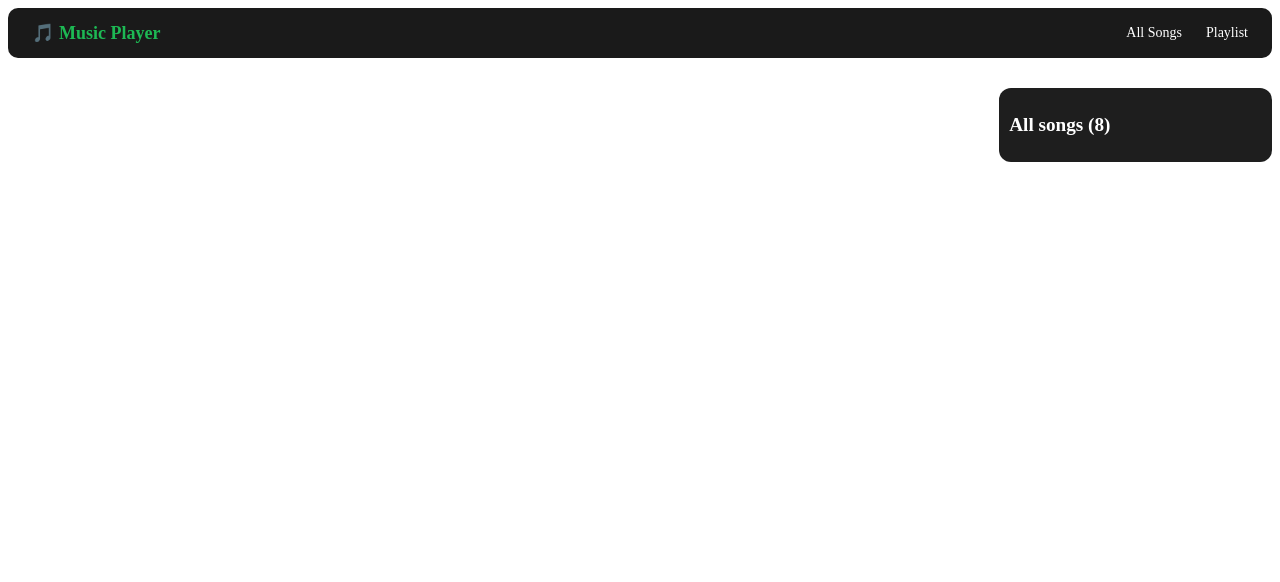
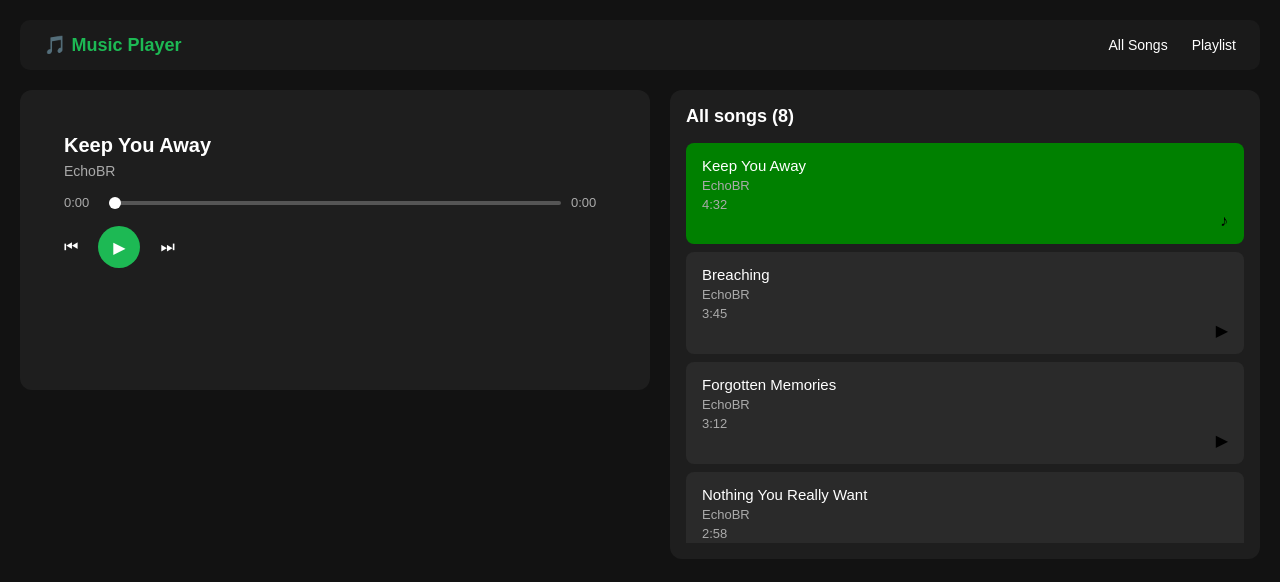
Before and after one commit to Praveen-tej/Music-player, a React (Vite) app: page / in a window 1280 px wide. Shown: the top 582 px of the page. Built offline with nearby package versions, Linux system fonts and the light colour scheme.

Commit message:
Created basic UI

```diff
--- a/src/App.jsx
+++ b/src/App.jsx
@@ -2,24 +2,27 @@ import {Allsongs} from "./components/AllSongs";
 import Playlist from "./components/PlayList";
 import Navbar from "./components/Navbar";
 import { BrowserRouter, Route, Routes } from "react-router-dom";
+import { Player } from "./components/Player";
 
 function App() {
   return (
-    <>
     <BrowserRouter>
-      <div className="player-section">
       <Navbar />
+
+      <div className="main-content">
+        <div className="audio-player">
+          <Player />
         </div>
 
         <div className="content-section">
           <Routes>
-        <Route path="/" element={<Allsongs/>} />
-        <Route path="/playlist" element={<Playlist/>} />
+            <Route path="/" element={<Allsongs />} />
+            <Route path="/playlist" element={<Playlist />} />
           </Routes>
         </div>
+      </div>
     </BrowserRouter>
-    </>
-  );
+  )
 }
 
-export default App;
+export default App
--- a/src/components/AllSongs.jsx
+++ b/src/components/AllSongs.jsx
@@ -1,10 +1,28 @@
-import {useMusic } from "../hooks/useMusic"
+import { useMusic } from "../hooks/useMusic";
 
-export  const Allsongs = () => {
-    const {allsongs} = useMusic()
-    return (
-        <div className="all-songs" >
-            <h2>All songs ({allsongs.length})</h2>
-        </div>
-    )
-}
+export const Allsongs = () => {
+  const { allsongs, currentTrack, currentTrackIndex, handlePlaySong } = useMusic()
+  return (
+    <div className="all-songs">
+      <h2>All songs ({allsongs.length})</h2>
+      <div className="songs-grid">
+        {allsongs.map((song , key) => (
+          <div
+            key={song.id}
+            className={`song-card ${currentTrackIndex === key ? "active" : ""}`}
+            onClick={() => handlePlaySong(song, key)}
+          >
+            <div className="song-info">
+              <h3 className="song-title">{song.title}</h3>
+              <p className="song-artist">{song.artist}</p>
+              <span className="song-duration">{song.duration}</span>
+            </div>
+            <div className="play-button" >
+                {currentTrackIndex === key ? "♪" : "▶"}
+                </div>
+          </div>
+        ))}
+      </div>
+    </div>
+  );
+};
--- a/src/components/Player.jsx
+++ b/src/components/Player.jsx
@@ -0,0 +1,84 @@
+import { useEffect, useRef } from "react";
+import { useMusic } from "../hooks/useMusic";
+
+export const Player = () => {
+  const { currentTrack,
+    formatTime,
+    currentTime,
+    duration ,
+    setDuration ,
+    setCurrentTrack ,
+    setCurrentTime ,
+     prevTrack ,
+     nextTrack,
+     play,
+     pause,
+     isPlaying
+    } = useMusic();
+  const audioRef = useRef(null)
+
+  useEffect(() => {
+    const audio = audioRef.current
+    if(!audio) return
+
+    if(isPlaying){
+        audio.play().catch((err) => console.log(err))
+    }
+    else{
+        audio.pause()
+    }
+
+  },[isPlaying])
+
+  useEffect(() => {
+    const audio = audioRef.current
+    if(!audio) return
+
+    const handleLoadMetadata = () => {
+        setDuration(audio.duration)
+    }
+
+    const handleTimeUpdate = () => {
+        setCurrentTime(audio.currentTime)
+    }
+
+    const handleEnded = () => {
+    }
+
+    audio.addEventListener("loadedmetadata" , handleLoadMetadata)
+
+    return () => {
+        audio.removeEventListener("loadedmetadata" , handleLoadMetadata)
+    }
+
+  },[setDuration , setCurrentTrack , currentTrack])
+
+  return (
+    <div className="music-player">
+      <audio  ref={audioRef} src={currentTrack.url}  preload="metadata" crossOrigin="anonymous" />
+
+      <div className="track-info">
+        <h3 className="track-title">{currentTrack.title}</h3>
+        <p className="track-artist">{currentTrack.artist}</p>
+      </div>
+
+      <div className="progress-container">
+        <span className="time">{formatTime(currentTime)}</span>
+        <input
+          type="range"
+          min="0"
+          max={duration || 0}
+          step="0.1"
+          value={currentTime}
+          className="progress-bar"
+        />
+        <span className="duration">{formatTime(duration)}</span>
+      </div>
+      <div className="controls" >
+        <div className="control-prev" onClick={prevTrack} >⏮</div>
+        <div className="control-play" onClick={() => (isPlaying) ? pause() : play()}>{isPlaying ? "⏸" : "▶" }</div>
+        <div className="control-next" onClick={nextTrack} >⏭</div>
+      </div>
+    </div>
+  );
+};
--- a/src/hooks/useMusic.js
+++ b/src/hooks/useMusic.js
@@ -60,6 +60,67 @@ const songs = [
 ];
 
 export const useMusic = () => {
-    const [allsongs , setAllsongs] = useState(songs)
-    return {allsongs}
+  const [allsongs, setAllsongs] = useState(songs)
+  const [currentTrack, setCurrentTrack] = useState(songs[0])
+  const [currentTrackIndex, setCurrentTrackIndex] = useState(0)
+  const [currentTime, setCurrentTime] = useState(0)
+  const [duration, setDuration] = useState(0)
+  const [isPlaying , setIsPlaying] = useState(false)
+
+
+  const handlePlaySong = (song, index) => {
+    setCurrentTrack(song),
+      setCurrentTrackIndex(index)
+  }
+
+  const nextTrack = () => {
+    if (currentTrackIndex === allsongs.length - 1) {
+      setCurrentTrackIndex(0)
+      setCurrentTrack(allsongs[0])
+    }
+    else {
+      setCurrentTrackIndex(currentTrackIndex + 1)
+      setCurrentTrack(allsongs[currentTrackIndex + 1])
+    }
+  }
+
+  const prevTrack = () => {
+    if (currentTrackIndex === 0) {
+      setCurrentTrackIndex(allsongs.length - 1)
+      setCurrentTrack(allsongs[allsongs.length - 1])
+    }
+    else {
+      setCurrentTrackIndex(currentTrackIndex - 1)
+      setCurrentTrack(allsongs[currentTrackIndex - 1])
+    }
+  }
+
+  const formatTime = (time) => {
+    if (isNaN(time) || time === undefined) return "0:00"
+
+    const minutes = Math.floor(time / 60)
+    const seconds = Math.floor(time % 60)
+
+    return `${minutes}:${seconds.toString().padStart(2, "0")}`
+  }
+
+  const play = () => setIsPlaying(true)
+  const pause = () => setIsPlaying(false)
+
+  return { allsongs,
+    handlePlaySong,
+    currentTrack,
+    currentTrackIndex,
+    formatTime,
+    currentTime,
+    duration,
+    setDuration,
+    setCurrentTrack,
+    setCurrentTime ,
+    nextTrack ,
+    prevTrack ,
+    play,
+    pause,
+    isPlaying
+  }
 }
--- a/src/index.css
+++ b/src/index.css
@@ -1,3 +1,16 @@
+* {
+  margin: 0;
+  padding: 0;
+  box-sizing: border-box;
+}
+
+body {
+  background-color: #121212;
+  font-family: sans-serif;
+  padding: 20px;
+}
+
+/* NAVBAR */
 .navbar {
   display: flex;
   justify-content: space-between;
@@ -5,11 +18,6 @@
   border-radius: 10px;
   background-color: #1a1a1a;
   padding: 14px 24px;
-}
-
-.content-section{
-  display: flex;
-  justify-content: flex-end;
 }
 
 .player {
@@ -33,18 +41,196 @@
   color: #1db954;
 }
 
+/* MAIN LAYOUT — player + songs side by side */
+.main-content {
+  display: flex;
+  gap: 20px;
+  margin-top: 20px;
+  align-items: flex-start;
+}
+
+/* AUDIO PLAYER — left box */
+.audio-player {
+  flex: 1;                     /* takes equal space */
+  background-color: #1e1e1e;
+  color: white;
+  border-radius: 12px;
+  padding: 20px;
+  min-height: 300px;
+}
+
+/* CONTENT SECTION — right box */
+.content-section {
+  flex: 1;                     /* takes equal space */
+}
+
+/* ALL SONGS BOX */
 .all-songs {
-    display: flex;
-    background-color: #1e1e1e;
-    border-radius: 12px;
-    margin-top: 30px;
-    padding: 10px;
-    width: 20%;
-    height: fit-content;
+  background-color: #1e1e1e;
+  border-radius: 12px;
+  padding: 16px;
+  width: 100%;
+  height: fit-content;
+  flex-direction: column;      /* stack h2 and grid vertically */
+  display: flex;
 }
 
 .all-songs h2 {
-    color: #ffffff;
-    font-size: 1.2rem;
-    margin-bottom: 16px;
+  color: #ffffff;
+  font-size: 18px;
+  margin-bottom: 16px;
 }
+
+/* SONGS LIST */
+.songs-grid {
+  height: 400px;
+  overflow-y: scroll;
+  scrollbar-width: none;
+  display: flex;
+  flex-direction: column;
+  gap: 8px;
+}
+
+/* SONG CARD */
+.song-card {
+  background-color: #2a2a2a;
+  border-radius: 8px;
+  padding: 14px 16px;
+  cursor: pointer;
+  transition: background-color 0.2s;
+}
+
+.song-card.active {
+  background-color: green;
+}
+
+.song-card:hover {
+  background-color: #3a3a3a;
+}
+
+.song-info {
+  display: flex;
+  flex-direction: column;
+  gap: 4px;
+}
+
+.song-title {
+  color: #ffffff;
+  font-size: 15px;
+  font-weight: 500;
+  margin: 0;
+}
+
+.song-artist {
+  color: #aaaaaa;
+  font-size: 13px;
+  margin: 0;
+}
+
+.song-duration {
+  color: #aaaaaa;
+  font-size: 13px;
+}
+
+.play-button {
+  display: flex;
+  justify-content: flex-end;
+}
+
+
+.music-player {
+  display: flex;
+  flex-direction: column;
+  gap: 16px;
+  padding: 24px;
+}
+
+
+.track-info {
+  display: flex;
+  flex-direction: column;
+  gap: 6px;
+}
+
+.track-title {
+  color: #ffffff;
+  font-size: 20px;
+  font-weight: bold;
+  margin: 0;
+}
+
+.track-artist {
+  color: #aaaaaa;
+  font-size: 14px;
+  margin: 0;
+}
+
+.progress-container {
+  display: flex;
+  align-items: center;
+  gap: 10px;
+}
+
+.time,
+.duration {
+  color: #aaaaaa;
+  font-size: 13px;
+  min-width: 35px;
+}
+
+.progress-bar {
+  flex: 1;
+  /* -webkit-appearance: none; */
+  appearance: none;
+  height: 4px;
+  border-radius: 4px;
+  background: #555555;
+  cursor: pointer;
+  outline: none;
+}
+
+.progress-bar::-webkit-slider-thumb {
+  -webkit-appearance: none;
+  appearance: none;
+  width: 12px;
+  height: 12px;
+  border-radius: 50%;
+  background: #ffffff;
+  cursor: pointer;
+}
+
+
+.controls {
+  display: flex;
+  align-items: center;
+  gap: 20px;
+}
+
+.control-prev,
+.control-play,
+.control-next {
+  cursor: pointer;
+  color: #ffffff;
+  font-size: 16px;
+  transition: color 0.2s;
+}
+
+.control-play {
+  background-color: #1db954;
+  border-radius: 50%;
+  width: 42px;
+  height: 42px;
+  display: flex;
+  align-items: center;
+  justify-content: center;
+  font-size: 16px;
+}
+
+.control-prev:hover,
+.control-next:hover {
+  color: #1db954;
+}
+
+.control-play:hover {
+  background-color: #17a347;
+}
```
Lines whose indentation alone changed are shown as unchanged.
